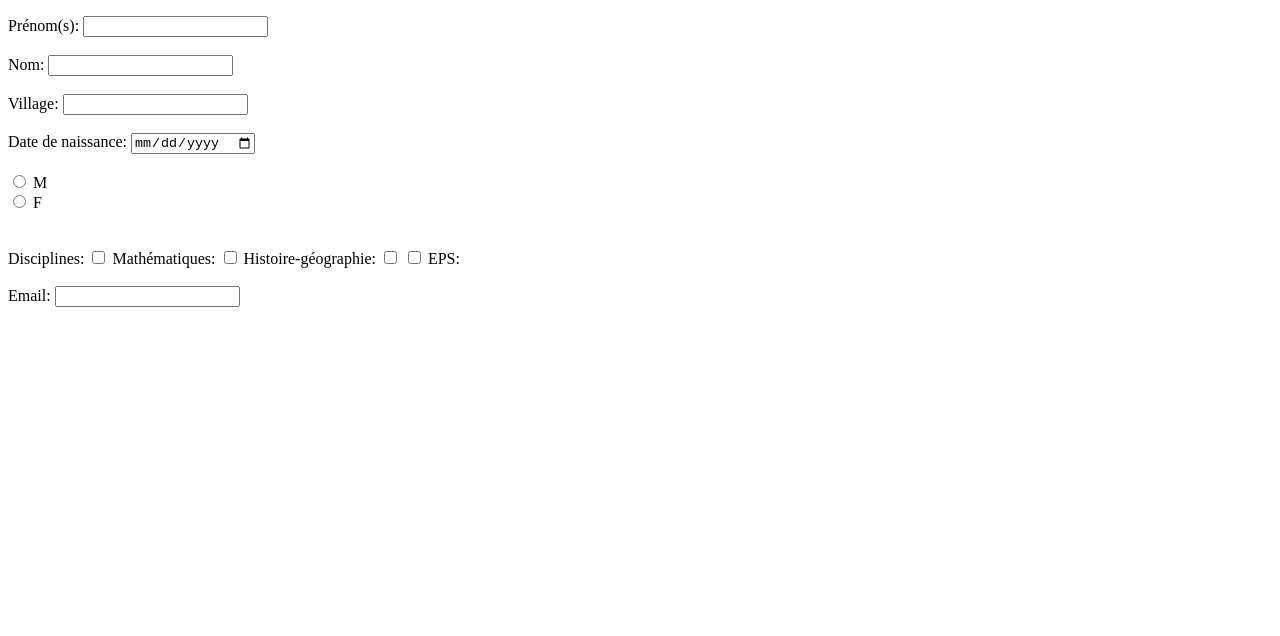
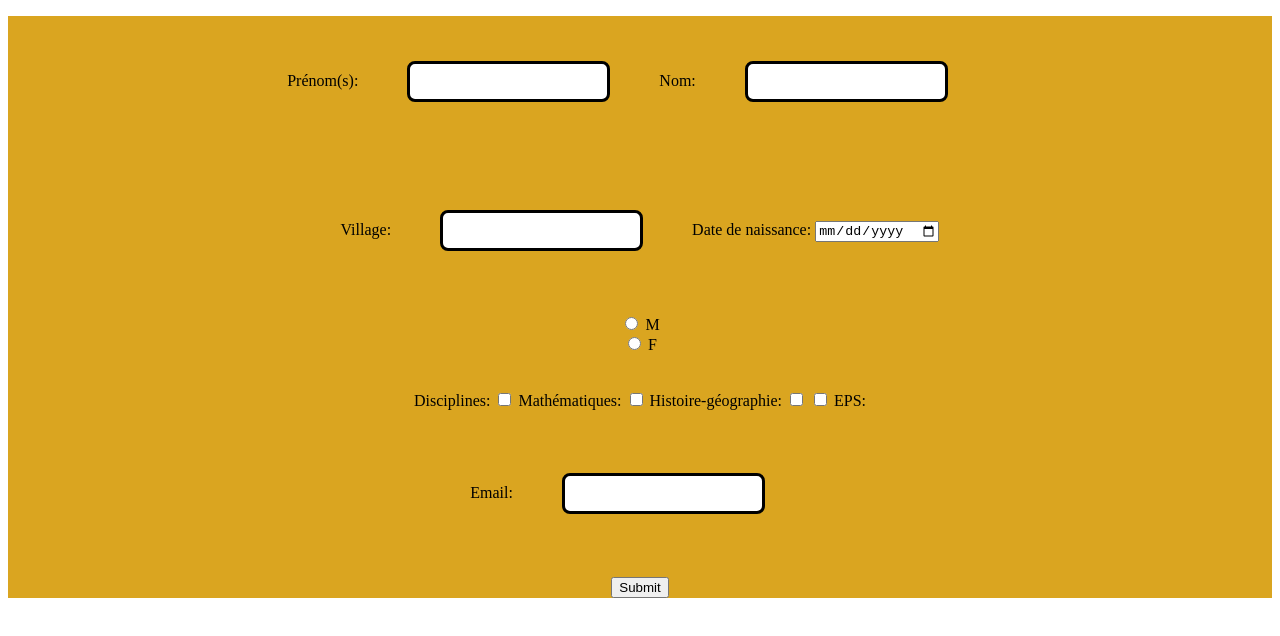
Before and after one commit to naelchamssiddine-670/mapremierepageweb, a plain HTML site: page formulaire.html in a window 1280 px wide. Drawn offline with Linux system fonts and the light colour scheme.

Commit message:
formulaire d'inscription

```diff
--- /dev/null
+++ b/formulaire.css
@@ -0,0 +1,17 @@
+form{
+  background:goldenrod;/*background:sert à changer le fond de mon paragraphe */
+  text-align:center;
+
+}
+
+div{
+    display: inline;
+
+}
+
+input[type=text]{
+    padding: 10px; /*Ajouter un espace à l'intérieur de la <input>*/
+    margin: 45px;/*la valeur margin permet d'agrandir la marge du fichier*/
+    border: solid;
+    border-radius: 8px 8px 8px 8px ;
+}
--- a/formulaire.html
+++ b/formulaire.html
@@ -4,6 +4,7 @@
     <head>
         <meta charset="utf-8">
         <title>formulaire d'inscription</title>
+        <link href="formulaire.css"rel="stylesheet">
     </head>
     <body>
         <p></p>
@@ -13,25 +14,35 @@
     </body>
         <!-- Je rédige la structure du formulaire d'inscription -->
          <form><!-- Début du formulaire-->
+            <div>
                     <label for="prénom"> Prénom(s):<label>
                     <!--Je précise le prénom-->
                     <input type="text" name="prénom" id="prénom">
-            <br><br>
+
                     <label for="nom"> Nom:</label>
                     <!--Je précise le nom-->
                     <input type="text" name="nom" id="nom">
+            </div>
+
             <br><br>
+
+            <div2>
                     <label for="village"> Village:</label>
                     <!--Je précise le nom du village-->
                     <input type="text" name="village" id="village">
-            <br><br>
+
                     <label for="date de naissance"> Date de naissance:<label>
                     <!--Je précisse la date de naissance-->
                     <input type="date" name="dateNaissance" id="dateNaissance">
                     <!--input: c'est un point-->
+            </div2>
+
             <br><br>
+
+
             <input type="radio" id="sexeMasculin" name="sexeMasculin">
-            <label for="sexe">M</label><br>
+            <label for="sexe">M</label>
+            <br>
                 <!--Je précise le sexe-->
             <input type="radio" id="sexeFemminin" name="sexeFemminin">
             <label for="sexe">F</label><br>
@@ -46,8 +57,14 @@
   <input type="checkbox" name="eps" id="eps">
              <label for="eps">EPS:</label>
              <br><br>
+
+             <div3>
                     <label for="email">Email:</label>
                     <input type="text" name="email">
+             </div3>
+
+             <br><br>
+                        <input type="submit">
 
          </form><!-- Fin du formulaire-->
 
```
Lines whose indentation alone changed are shown as unchanged.
